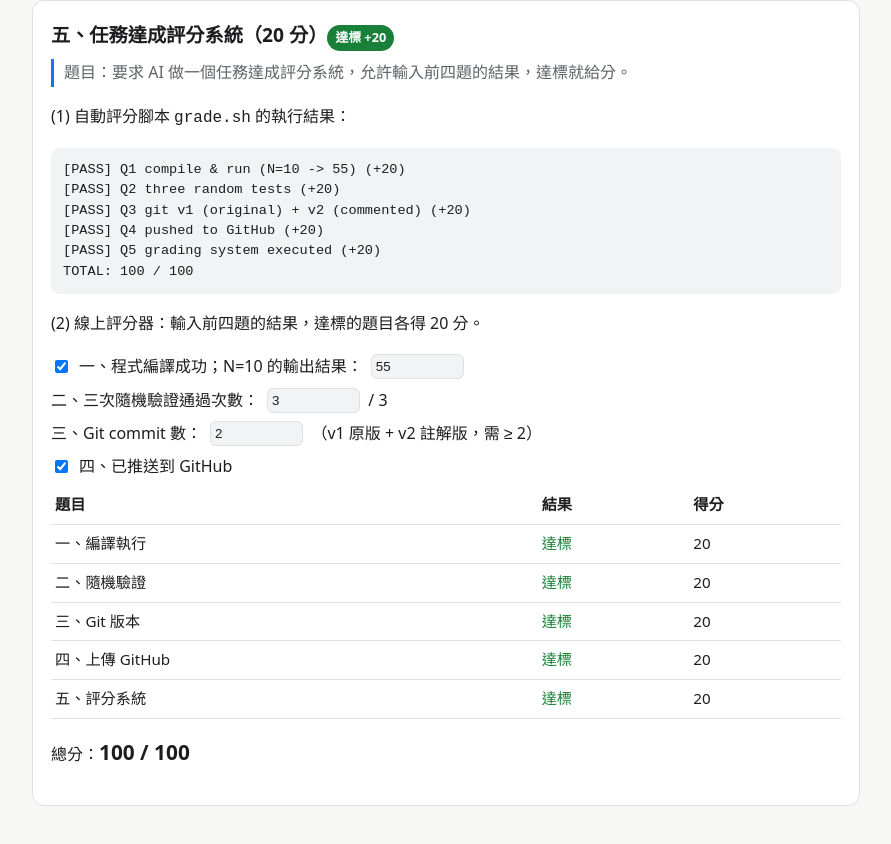
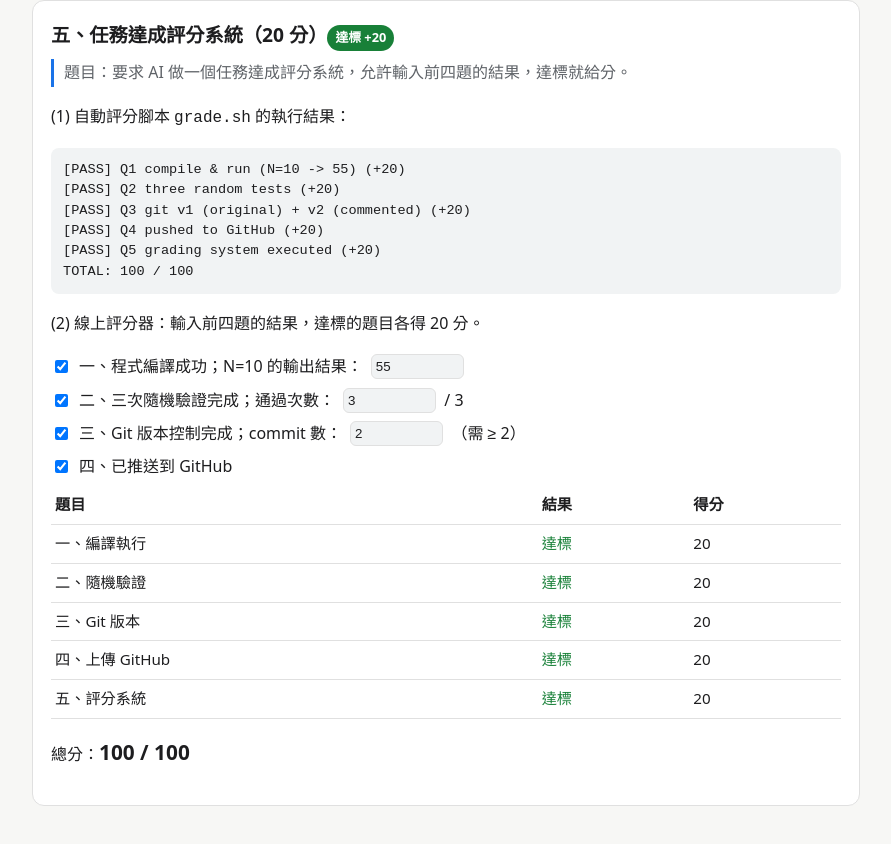
Before and after one commit to Samuel950910/midterm-exam, a plain HTML site: page index.html in a window 1280 px wide. Shown: the part 2579-3423 px from the top of the page, without its empty margins (194-1085 px from the left). Drawn offline with Linux system fonts and the light colour scheme.

Commit message:
Add checkboxes to items 2 and 3 in the online scorer
Co-Authored-By: Claude Opus 5.5 <noreply@anthropic.com>
Claude-Session: https://claude.ai/code/session_01WtEVv6S51Ywwr6YDaSWcvM

```diff
--- a/index.html
+++ b/index.html
@@ -20,7 +20,7 @@ pre{background:var(--code);padding:12px;border-radius:8px;overflow-x:auto;font-s
 .tag{display:inline-block;font-size:.8rem;font-weight:600;padding:2px 8px;border-radius:99px;background:var(--ok);color:var(--card)}
 table{border-collapse:collapse;width:100%;font-size:.95rem}
 td,th{border-bottom:1px solid var(--line);padding:6px 4px;text-align:left}
-label{display:flex;gap:8px;align-items:center;margin:6px 0}
+label{display:flex;flex-wrap:wrap;gap:8px;align-items:center;margin:6px 0}
 input[type=number]{width:7em;padding:4px;background:var(--code);color:var(--fg);border:1px solid var(--line);border-radius:6px}
 #total{font-weight:700;font-size:1.3rem}
 a{color:var(--accent)}
@@ -131,8 +131,8 @@ TOTAL: 100 / 100
 <p>(2) 線上評分器：輸入前四題的結果，達標的題目各得 20 分。</p>
 <form id="f">
 <label><input type="checkbox" id="q1" checked> 一、程式編譯成功；N=10 的輸出結果：<input type="number" id="q1v" value="55"></label>
-<label>二、三次隨機驗證通過次數：<input type="number" id="q2" value="3" min="0" max="3"> / 3</label>
-<label>三、Git commit 數：<input type="number" id="q3" value="2" min="0">（v1 原版 + v2 註解版，需 ≥ 2）</label>
+<label><input type="checkbox" id="q2c" checked> 二、三次隨機驗證完成；通過次數：<input type="number" id="q2" value="3" min="0" max="3"> / 3</label>
+<label><input type="checkbox" id="q3c" checked> 三、Git 版本控制完成；commit 數：<input type="number" id="q3" value="2" min="0">（需 ≥ 2）</label>
 <label><input type="checkbox" id="q4" checked> 四、已推送到 GitHub</label>
 </form>
 <table id="t"><tr><th>題目</th><th>結果</th><th>得分</th></tr></table>
@@ -142,8 +142,8 @@ TOTAL: 100 / 100
 function g(){
  const r=[
   ["一、編譯執行", document.getElementById('q1').checked && +document.getElementById('q1v').value===55],
-  ["二、隨機驗證", +document.getElementById('q2').value===3],
-  ["三、Git 版本", +document.getElementById('q3').value>=2],
+  ["二、隨機驗證", document.getElementById('q2c').checked && +document.getElementById('q2').value===3],
+  ["三、Git 版本", document.getElementById('q3c').checked && +document.getElementById('q3').value>=2],
   ["四、上傳 GitHub", document.getElementById('q4').checked],
   ["五、評分系統", true]];
  let s=0,h='<tr><th>題目</th><th>結果</th><th>得分</th></tr>';
```
